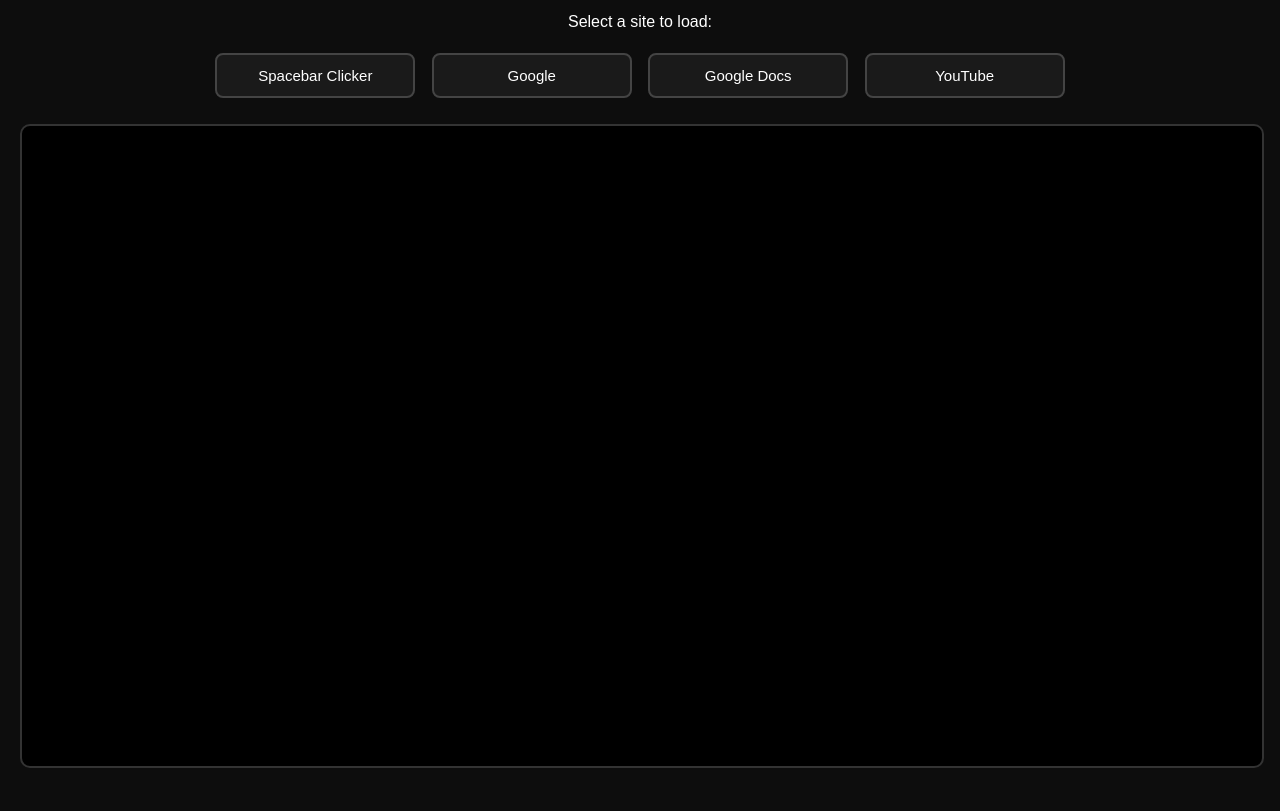
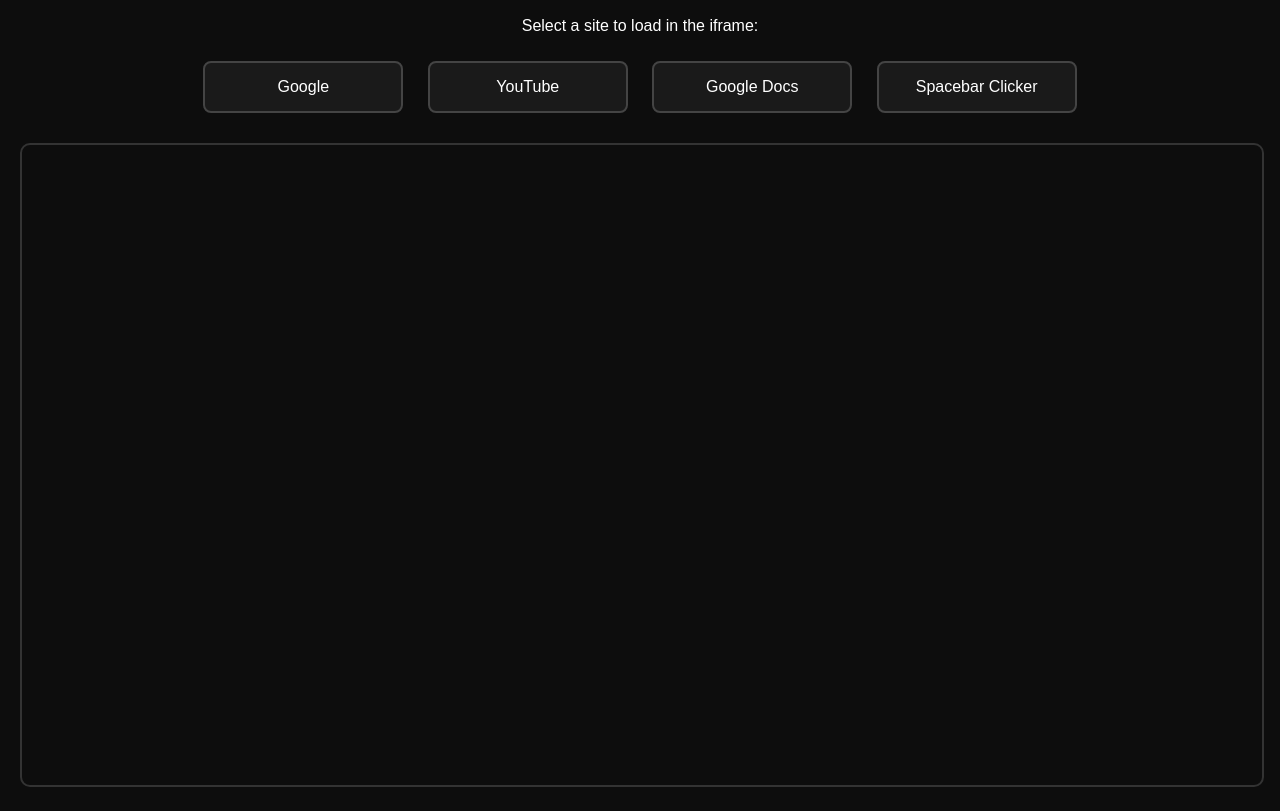
Before and after one commit to jasonmyersiscool2-ship-it/dex-private, a plain HTML site: page index.html in a window 1280 px wide. Shown: the part 81-892 px from the top of the page. Drawn offline with Linux system fonts and the light colour scheme.

Commit message:
Update index.html

```diff
--- a/index.html
+++ b/index.html
@@ -16,20 +16,20 @@
     }
 
     h1 {
-      margin-bottom: 10px;
+      margin-bottom: 20px;
     }
 
     .btn {
       display: inline-block;
       width: 200px;
-      margin: 6px;
-      padding: 12px;
+      margin: 10px;
+      padding: 15px;
       background: #1a1a1a;
       border: 2px solid #444;
       border-radius: 8px;
       color: white;
       cursor: pointer;
-      font-size: 15px;
+      font-size: 16px;
       transition: 0.2s;
     }
 
@@ -37,38 +37,34 @@
       background: #333;
     }
 
-    #viewer {
-      margin-top: 20px;
+    iframe {
       width: 100%;
       height: 80vh;
       border: 2px solid #333;
       border-radius: 10px;
-      background: #000;
+      margin-top: 20px;
     }
   </style>
 </head>
 
 <body>
   <h1>DEX PRIVATE</h1>
-  <p>Select a site to load:</p>
+  <p>Select a site to load in the iframe:</p>
 
-  <div>
-    <button class="btn" onclick="loadSite('/service/playjs13')">Spacebar Clicker</button>
-    <button class="btn" onclick="loadSite('/service/google')">Google</button>
-    <button class="btn" onclick="loadSite('/service/docs')">Google Docs</button>
-    <button class="btn" onclick="loadSite('/service/youtube')">YouTube</button>
-  </div>
+  <!-- Buttons for each site -->
+  <button class="btn" onclick="loadSite('https://www.google.com')">Google</button>
+  <button class="btn" onclick="loadSite('https://www.youtube.com')">YouTube</button>
+  <button class="btn" onclick="loadSite('https://docs.google.com')">Google Docs</button>
+  <button class="btn" onclick="loadSite('https://play.js13kgames.com/spacebar-clicker/')">Spacebar Clicker</button>
 
-  <!-- Embedded proxy viewer -->
-  <iframe
-    id="viewer"
-    src=""
-    allow="fullscreen; autoplay; clipboard-read; clipboard-write"
-  ></iframe>
+  <!-- The iframe where the site will be displayed -->
+  <iframe id="viewer" src="" allow="fullscreen; autoplay; clipboard-read; clipboard-write"></iframe>
 
   <script>
-    function loadSite(path) {
-      document.getElementById("viewer").src = path;
+    // Function to load the selected URL into the iframe via the /proxy route
+    function loadSite(url) {
+      const encodedUrl = encodeURIComponent(url);
+      document.getElementById("viewer").src = `/proxy?url=${encodedUrl}`;
     }
   </script>
 </body>
```
